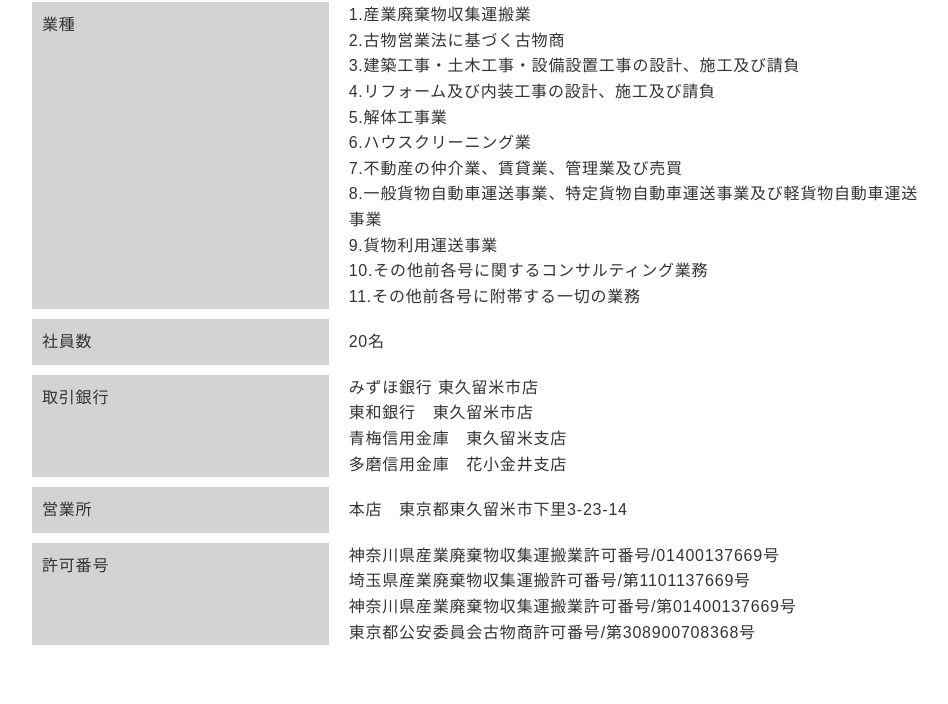
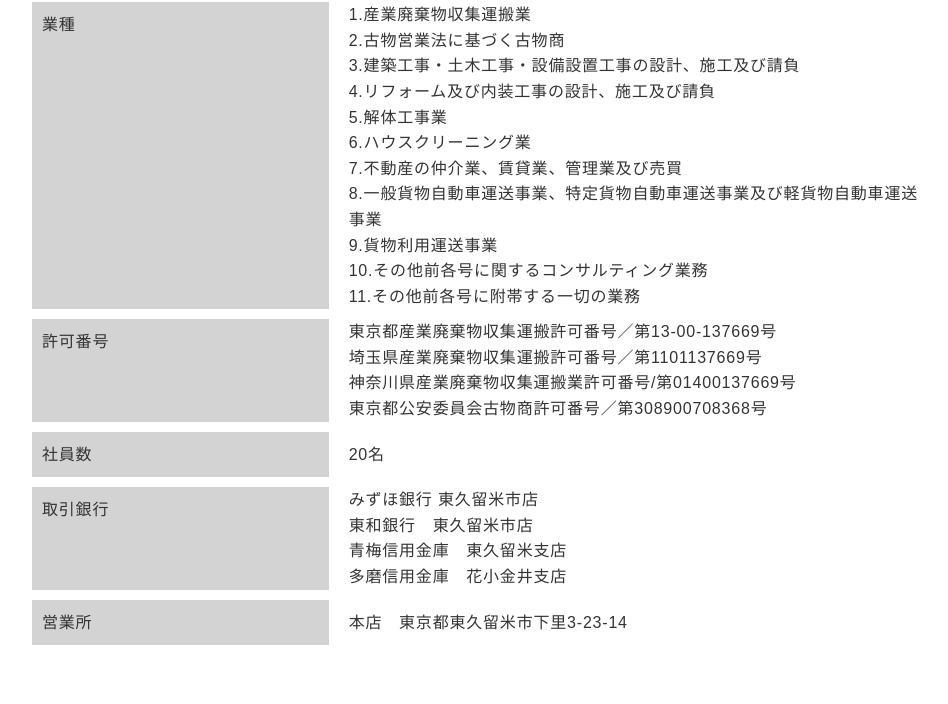
Before and after one commit to sanaevvv/recycle, a plain HTML site: page company-profile.html in a window 1280 px wide. Shown: the part 584-1288 px from the top of the page, without its empty margins (158-1106 px from the left). Drawn offline with nearby package versions, Linux system fonts and the light colour scheme.

Commit message:
会社概要修正

```diff
--- a/company-profile.html
+++ b/company-profile.html
@@ -67,6 +67,16 @@
           <li>10.その他前各号に関するコンサルティング業務</li>
           <li>11.その他前各号に附帯する一切の業務</li>
         </ul>
+      </dd>
+      <dt>許可番号</dt>
+      <dd>
+        <ul>
+          <li>東京都産業廃棄物収集運搬許可番号／第13-00-137669号</li>
+          <li>埼玉県産業廃棄物収集運搬許可番号／第1101137669号</li>
+          <li>神奈川県産業廃棄物収集運搬業許可番号/第01400137669号</li>
+          <li>東京都公安委員会古物商許可番号／第308900708368号</li>
+        </ul>
+      </dd>
       <dt>社員数</dt>
       <dd>20名</dd>
       <dt>取引銀行</dt>
@@ -80,15 +90,6 @@
       </dd>
       <dt>営業所</dt>
       <dd>本店　東京都東久留米市下里3-23-14</dd>
-      </dd>
-      <dt>許可番号</dt>
-      <dd>
-        <ul>
-          <li>神奈川県産業廃棄物収集運搬業許可番号/01400137669号</li>
-          <li>埼玉県産業廃棄物収集運搬許可番号/第1101137669号</li>
-          <li>神奈川県産業廃棄物収集運搬業許可番号/第01400137669号</li>
-          <li>東京都公安委員会古物商許可番号/第308900708368号</li>
-        </ul>
       </dd>
     </dl>
 
```
